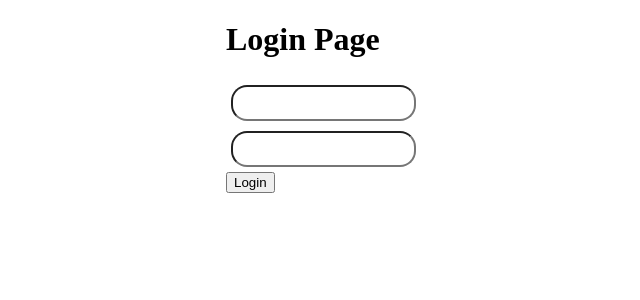
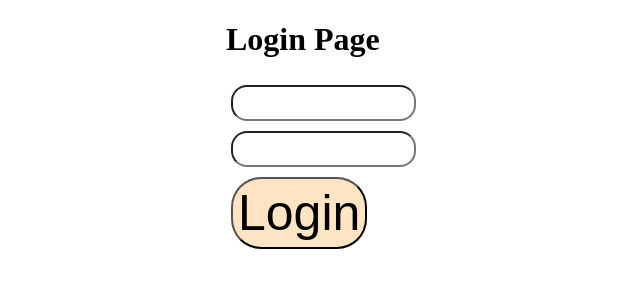
Before and after one commit to QaziAhmad77/react-routing, a React (Create React App) app: page /login in a window 1280 px wide. Shown: the top 300 px of the page, without its empty margins (98-738 px from the left). Built offline with nearby package versions, Linux system fonts and the light colour scheme.

Commit message:
Update style.css

```diff
--- a/src/components/style.css
+++ b/src/components/style.css
@@ -1,3 +1,16 @@
 .active {
   color: lightblue;
 }
+li {
+  font-size: 30px;
+}
+a {
+  font-size: 40px;
+}
+button {
+  font-size: 50px;
+  margin: 5px;
+  padding: 5px;
+  background-color: bisque;
+  border-radius: 30px;
+}
```
